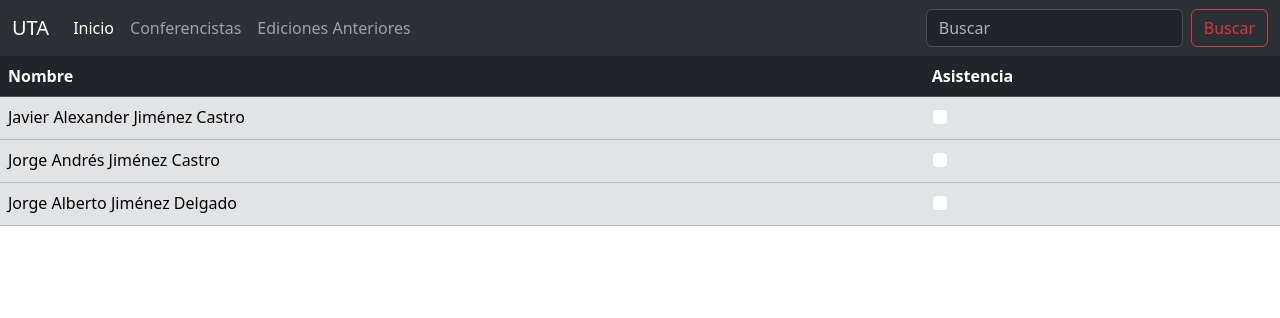
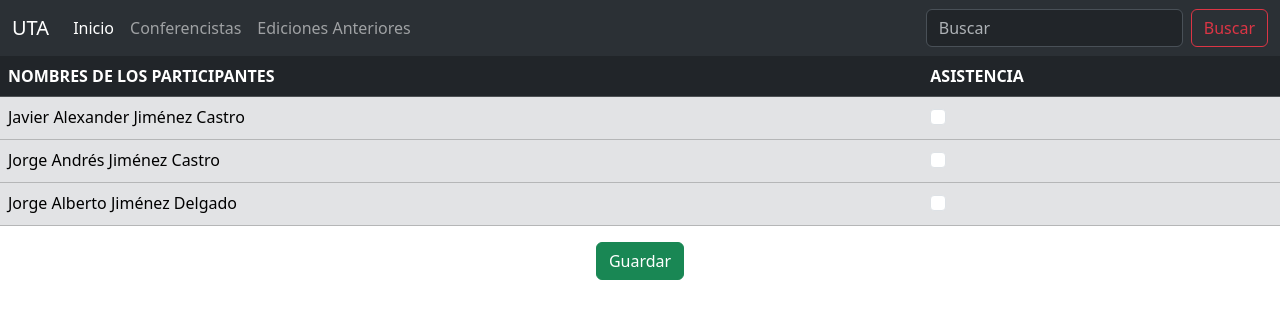
Before and after one commit to Exayfer12/cursosFISEI, an Angular app: page / in a window 1280 px wide. Shown: the top 318 px of the page. Built offline with nearby package versions, Linux system fonts and the light colour scheme.

Commit message:
Boton para guardar la asistencia

```diff
--- a/src/app/asistencia/asistencia.component.html
+++ b/src/app/asistencia/asistencia.component.html
@@ -1,13 +1,13 @@
 <table class="table table-dark">
     <thead class="thead-dark">
         <tr>
-            <th scope="col">Nombre</th>
+            <th scope="col">NOMBRES DE LOS PARTICIPANTES</th>
             <th scope="col">
                 <!--<div class="form-check">
                     <input class="form-check-input position-static" type="checkbox"
                     id="blankCheckbox" value="option1" aria-label="...">
                 </div>-->
-               Asistencia
+                ASISTENCIA
             </th>
         </tr>
     </thead>
@@ -41,3 +41,10 @@
     </tr>
     </tbody>
 </table>
+<div class="container text-center ">
+    <div class="row">
+        <div class="col">
+            <button type="button" class="btn btn-success">Guardar</button>
+        </div>
+    </div>
+</div>
```
Lines whose indentation alone changed are shown as unchanged.
